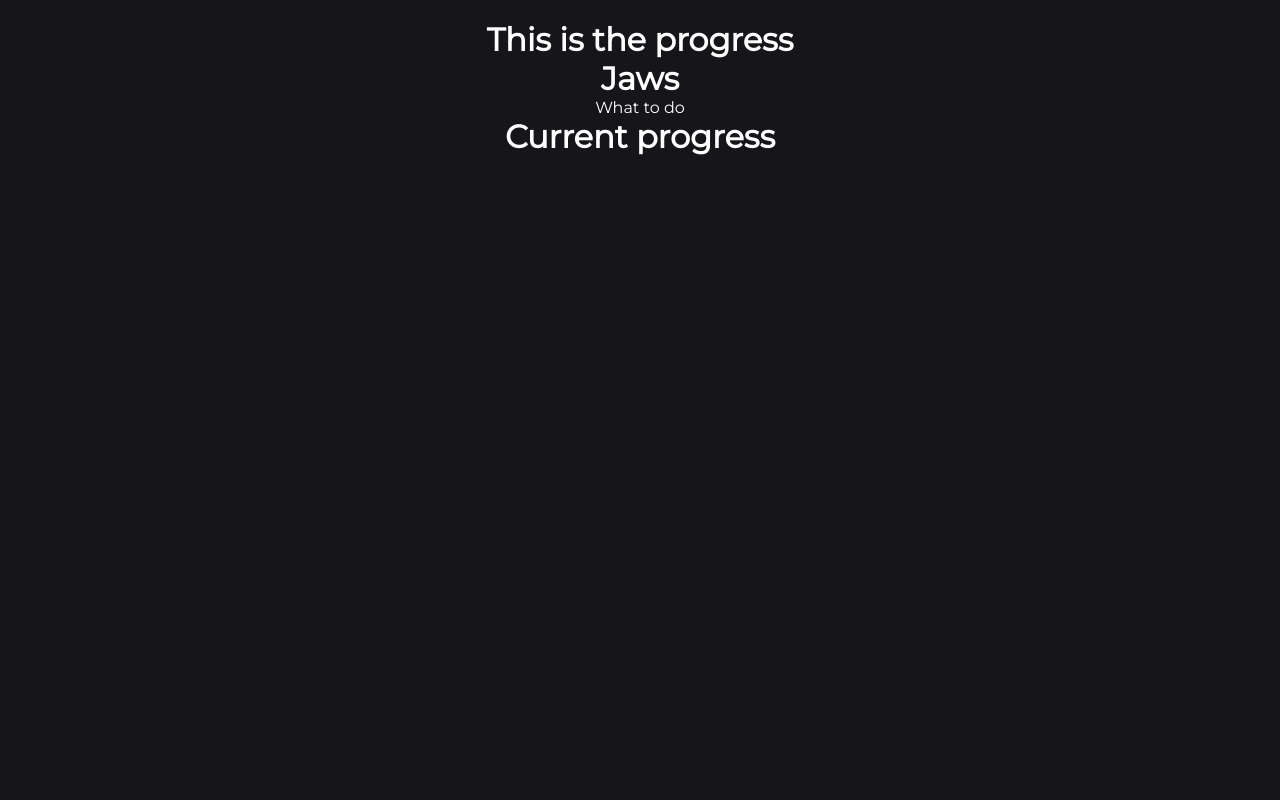
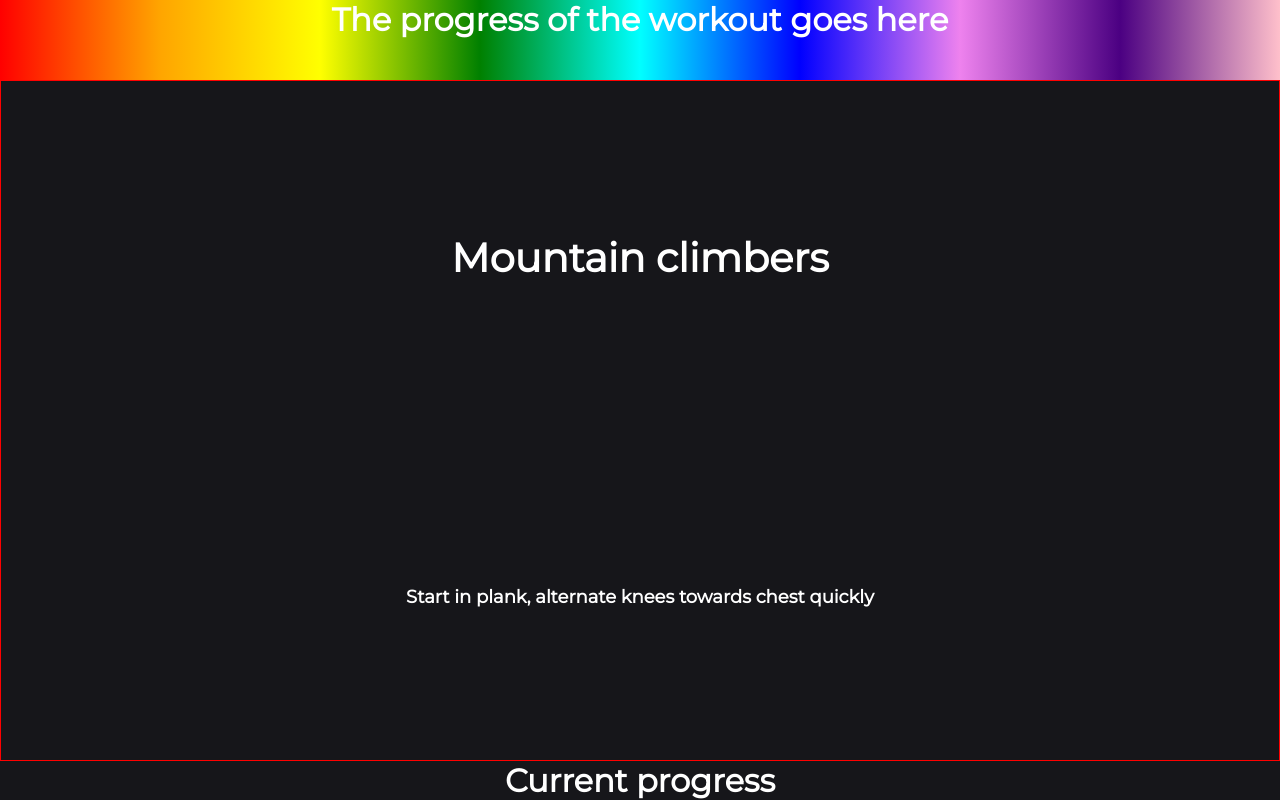
Before and after one commit to madzadev/workout, a Next.js app: page /workout in a window 1280 px wide. Built offline with nearby package versions, Linux system fonts and the light colour scheme.

Commit message:
add workout display

```diff
--- a/components/ProgressBar.module.css
+++ /dev/null
@@ -1,4 +0,0 @@
-.wrapper {
-    height: 200px;
-    border: 1px solid red;
-}
--- /dev/null
+++ b/components/WorkoutDisplay.js
@@ -0,0 +1,14 @@
+import styles from "./WorkoutDisplay.module.css";
+
+const WorkoutDisplay = () => {
+  return (
+    <div className={styles.wrapper}>
+      <h1 className={styles.title}>Mountain climbers</h1>
+      <h3 className={styles.description}>
+        Start in plank, alternate knees towards chest quickly
+      </h3>
+    </div>
+  );
+};
+
+export default WorkoutDisplay;
--- /dev/null
+++ b/components/WorkoutDisplay.module.css
@@ -0,0 +1,16 @@
+.wrapper {
+    flex-grow: 1;
+    display: grid;
+    place-items: center;
+    border: 1px solid red;
+}
+
+.title {
+    font-size: 40px;
+    color: var(--text-color);
+}
+
+.description {
+    font-size: 18px;
+    color: var(--paragraph-color);
+}
--- a/components/ProgressBar.js
+++ b/components/WorkoutTimeline.js
@@ -1,6 +1,6 @@
-import styles from "./ProgressBar.module.css";
+import styles from "./WorkoutTimeline.module.css";
 
-const StartWorkoutButton = () => {
+const WorkoutTimeline = () => {
   return (
     <div className={styles.wrapper}>
       <h1>The progress of the workout goes here</h1>
@@ -8,4 +8,4 @@
   );
 };
 
-export default StartWorkoutButton;
+export default WorkoutTimeline;
--- /dev/null
+++ b/components/WorkoutTimeline.module.css
@@ -0,0 +1,5 @@
+.wrapper {
+    height: 80px;
+    /* border: 1px solid red; */
+    background: linear-gradient(to right, red, orange, yellow, green, cyan, blue, violet, indigo, pink);
+}
--- a/pages/workout.js
+++ b/pages/workout.js
@@ -1,13 +1,13 @@
+import WorkoutTimeline from "../components/WorkoutTimeline";
+import WorkoutDisplay from "../components/WorkoutDisplay";
+
+import styles from "../styles/Workout.module.css";
+
 const Workout = () => {
   return (
-    <div>
-      <div>
-        <h1> This is the progress</h1>
-      </div>
-      <div>
-        <h1>Jaws</h1>
-        <p>What to do</p>
-      </div>
+    <div className={styles.wrapper}>
+      <WorkoutTimeline />
+      <WorkoutDisplay />
       <div>
         <h1>Current progress</h1>
       </div>
--- /dev/null
+++ b/styles/Workout.module.css
@@ -0,0 +1,5 @@
+.wrapper {
+    display: flex;
+    flex-direction: column;
+    height: 100vh;
+}
--- a/styles/globals.css
+++ b/styles/globals.css
@@ -17,7 +17,6 @@
 
 body {
   background-color: var(--background-color);
-  padding: 20px;
   text-align: center;
   color: white;
 }
```
Also changed, not shown: components/WorkoutProgress.js (added), components/WorkoutProgress.module.css (added).
